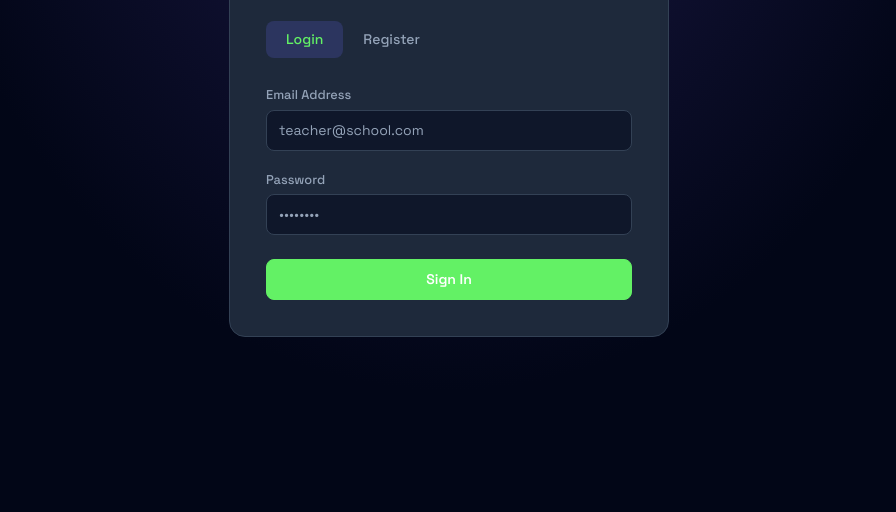
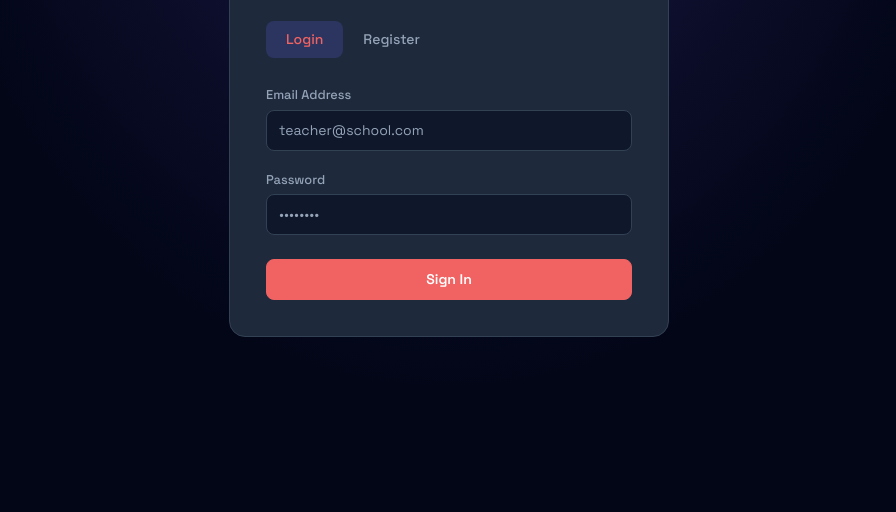
Before and after one commit to waseemnoorisys-ship-it/student-management, a website: page frontend/index.html in a window 1280 px wide. Shown: the part 288-800 px from the top of the page, without its empty margins (191-1087 px from the left). Drawn offline with nearby package versions, Linux system fonts and the light colour scheme.

Commit message:
color change green to red

```diff
--- a/frontend/index.html
+++ b/frontend/index.html
@@ -8,7 +8,7 @@
 <link href="https://fonts.googleapis.com/css2?family=Space+Grotesk:wght@400;500;600;700&family=JetBrains+Mono:wght@400;600&display=swap" rel="stylesheet">
 <style>
   :root {
-    --primary: #63f165;
+    --primary: #f16363;
     --primary-dark: #4f46e5;
     --secondary: #06b6d4;
     --success: #10b981;
```
